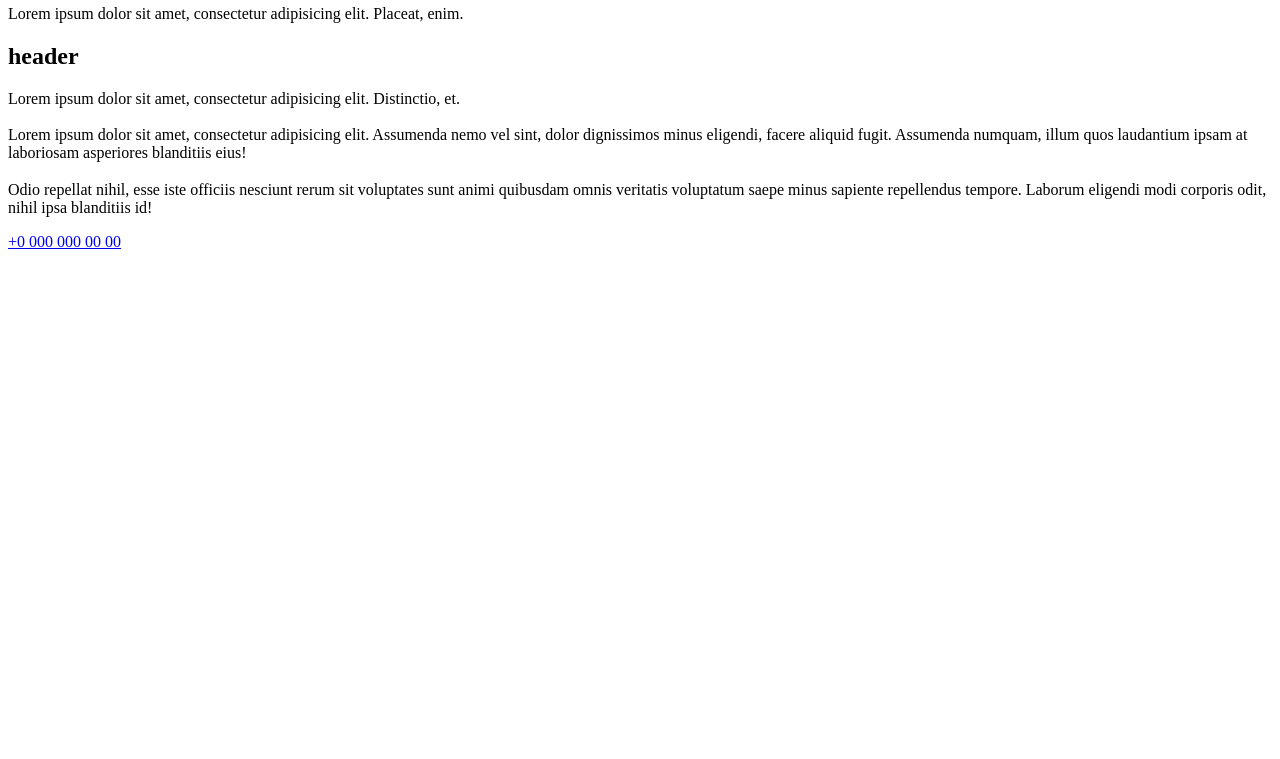
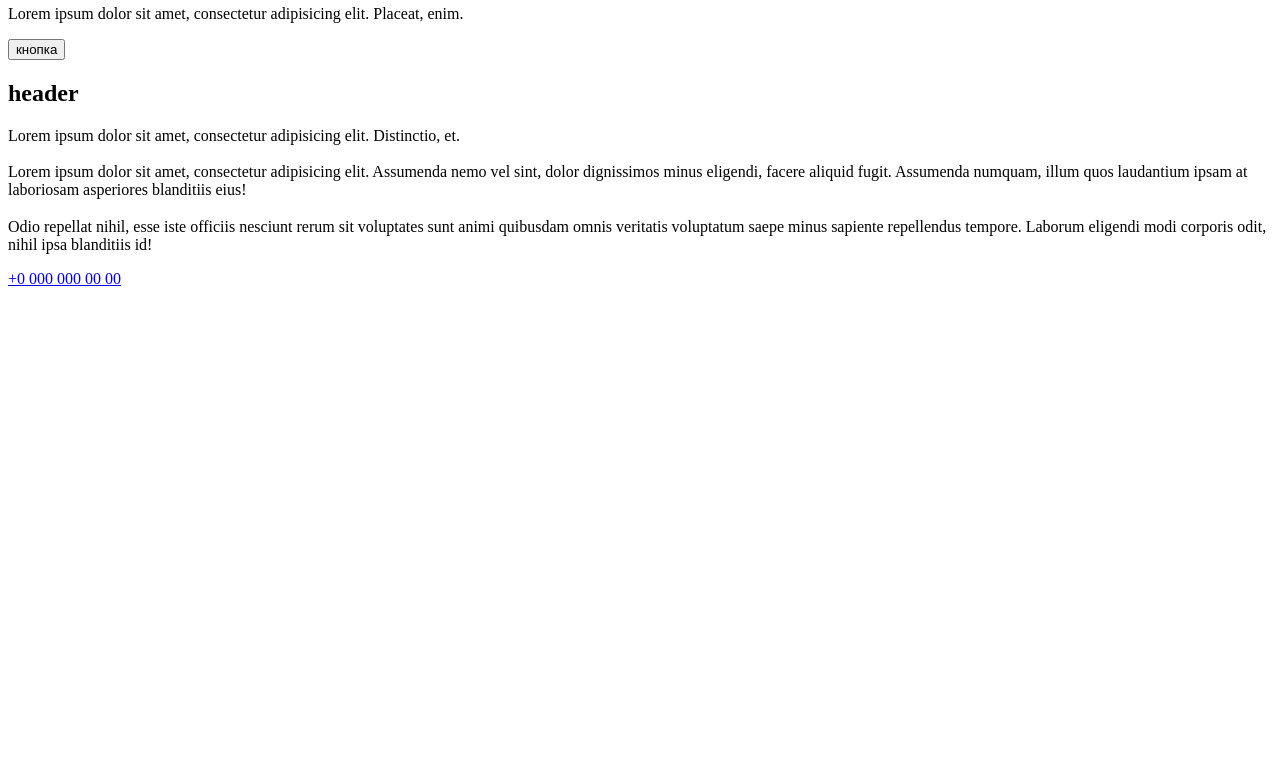
Before and after one commit to hell0anna/epic-test-git, a plain HTML site: page index.html in a window 1280 px wide. Shown: the part 41-800 px from the top of the page. Drawn offline with Linux system fonts and the light colour scheme.

Commit message:
Сверстал кнопку в промоблоке

```diff
--- a/index.html
+++ b/index.html
@@ -15,6 +15,7 @@
 	<section class="promo">
 		<h1 class="promo__title"></h1>
 		<p>Lorem ipsum dolor sit amet, consectetur adipisicing elit. Placeat, enim.</p>
+		<button class="button">кнопка</button>
 	</section>
 
 	<section class="about">
```
